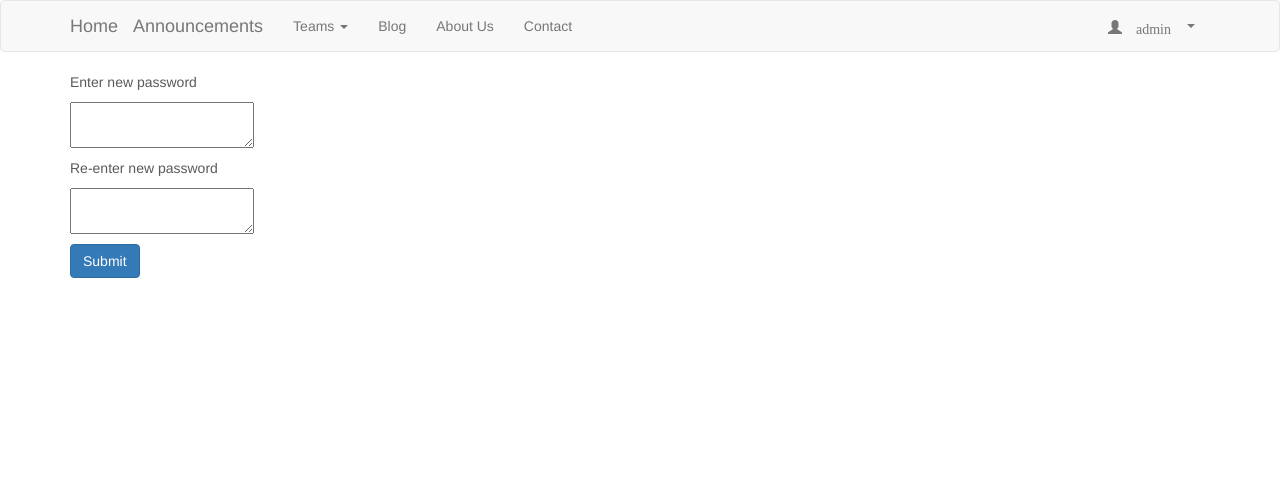
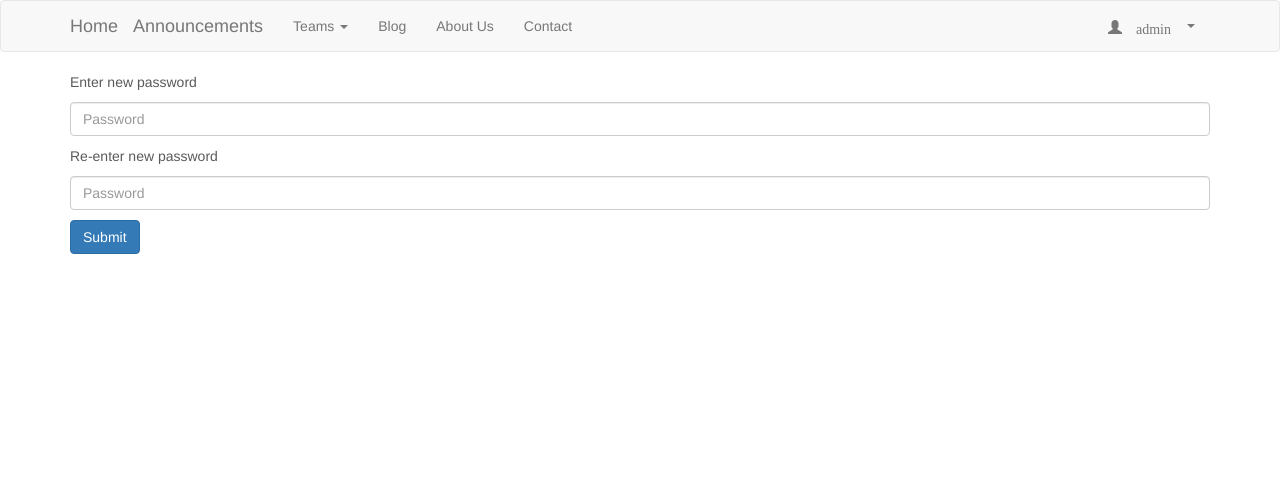
Before and after one commit to dgreasi/Athletic-Team, a Django app: page /change_info/ in a window 1280 px wide. Shown: the top 477 px of the page. Run offline with Django 3.2, Linux system fonts and the light colour scheme; a user stored in the database is signed in; some libraries are stand-ins or nearby versions.

Commit message:
Materialized : change password, need to add error messages.

```diff
--- a/AthleticTeam/AthleticTeamApp/templates/home/change_pass.html
+++ b/AthleticTeam/AthleticTeamApp/templates/home/change_pass.html
@@ -9,17 +9,19 @@
 
 
 {% block container %}
-    <p>Enter new password<p>
-    <!--form-->
-    <p><textarea type="textarea" class="text" id="text_a" name="text_a"></textarea></p>
+    <!-- CHANGING PASSWORD -->
+    <form action="{% url 'AthleticTeamApp:change_pass_def' %}" method="post">
+        {% csrf_token %}
+        <p>Enter new password<p>
+        <p><input type="password" class="form-control" id="my_text" name="text_a" placeholder="Password" required name="password" /></p>
 
-    <!--input type="submit" name="submit" value="Submit" class="btn btn-success" /-->
+        <p>Re-enter new password<p>
+        <p><input type="password" class="form-control" id="my_text" name="text_b" placeholder="Password" required name="password" /></p>
 
-    <p>Re-enter new password<p>
-    <p><textarea type="textarea" class="text" id="text_b" name="text_b"></textarea></p>
+        <input type="submit" name="submit" value="Submit" class="btn btn-primary" />
+    </form>
 
-
-    <button class="btn btn-primary" type="submit" id="change_pass">Submit</button>
+    {% if error_message %}<p><strong>{{ error_message }}</strong></p>{% endif %}
 
     <script src="https://ajax.googleapis.com/ajax/libs/jquery/1.11.3/jquery.min.js"></script>
     <script type="text/javascript"  src="{% static 'home/js/myscript.js' %}"></script>
--- a/AthleticTeam/AthleticTeamApp/urls.py
+++ b/AthleticTeam/AthleticTeamApp/urls.py
@@ -17,5 +17,6 @@ urlpatterns = [
     url(r'^logout/$', views.logout_view, name='logout'),
     url(r'^about/$', views.AboutUs.as_view(), name='about'),
     url(r'^profile/$', views.ProfileView.as_view(), name='profile'),
-    url(r'^change_info/$', views.ChangePassView.as_view(), name='change_pass'),
+    url(r'^change_info/$', views.ChangePassView.as_view(), name='changePass'),
+    url(r'^change_info_def/$', views.change_pass, name='change_pass_def'),
 ]
--- a/AthleticTeam/AthleticTeamApp/views.py
+++ b/AthleticTeam/AthleticTeamApp/views.py
@@ -112,3 +112,19 @@ class ChangePassView(TemplateView):
     @method_decorator(login_required)
     def dispatch(self, *args, **kwargs):
         return super(ChangePassView, self).dispatch(*args, **kwargs)
+
+
+def change_pass(request):
+    logged_user = request.user
+    text_a = request.POST['text_a']
+    text_b = request.POST['text_b']
+
+    if text_a == text_b:
+        #change password
+        logged_user.set_password(text_b)
+        logged_user.save()
+        logout(request)
+        return HttpResponseRedirect(reverse('AthleticTeamApp:index'))
+    else:
+        #prin error mesg MESSAGES DJANGO
+        return HttpResponseRedirect(reverse('AthleticTeamApp:changePass'))
```
Also changed, not shown: AthleticTeam/AthleticTeamApp/templates/home/profile.html (indentation only).
